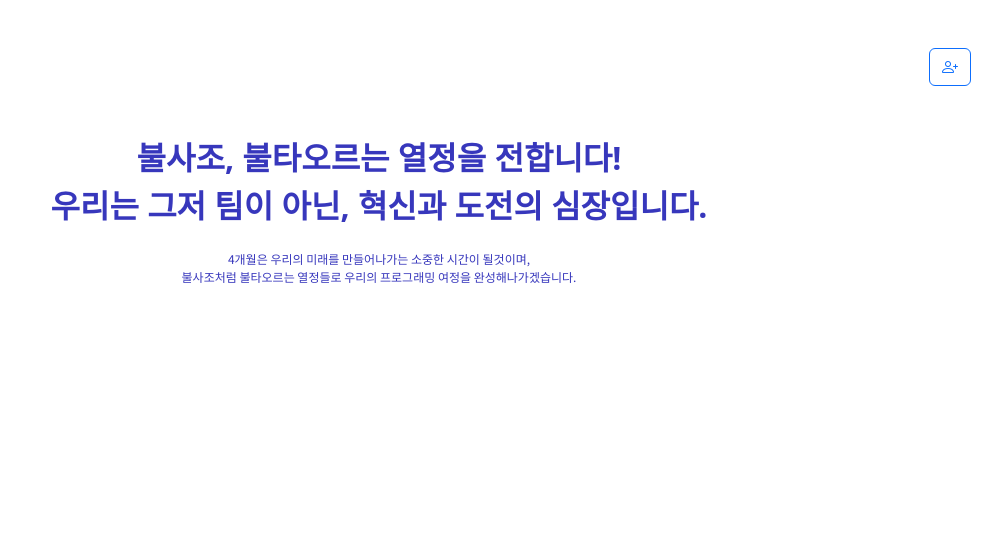
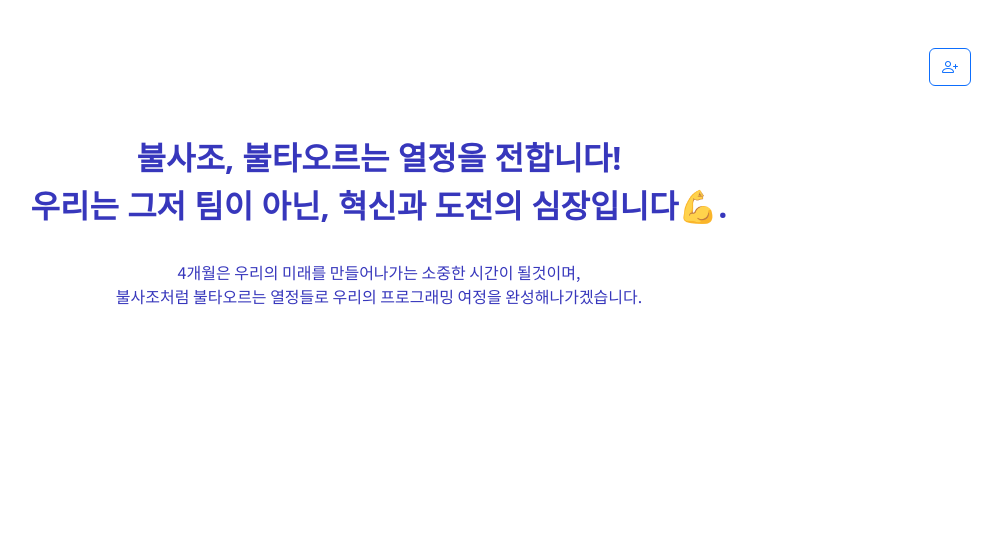
Before and after one commit to 1489ehdghks/teamProject001, a Flask app: page / in a window 1280 px wide. Shown: the top 548 px of the page, without its empty margins (261-1263 px from the left). Run offline with Flask 3, Linux system fonts and the light colour scheme.

Commit message:
font 수정

```diff
--- a/static/css/style.css
+++ b/static/css/style.css
@@ -24,12 +24,12 @@ button:hover {
   font-size: 2em;
   font-weight: bold;
   text-align: center;
-  margin-bottom: 20px;
+  margin-bottom: 30px;
 }
 
 .small-font {
   color: rgba(14, 14, 174, 0.833);
-  font-size: 0.75em;
+  font-size: 1em;
   text-align: center;
   margin-bottom: 20px;
 }
--- a/templates/phoenix.html
+++ b/templates/phoenix.html
@@ -82,7 +82,7 @@
     <div class="large-font">
       <p>
         불사조, 불타오르는 열정을 전합니다! <br />
-        우리는 그저 팀이 아닌, 혁신과 도전의 심장입니다.
+        우리는 그저 팀이 아닌, 혁신과 도전의 심장입니다💪.
       </p>
     </div>
 
```
